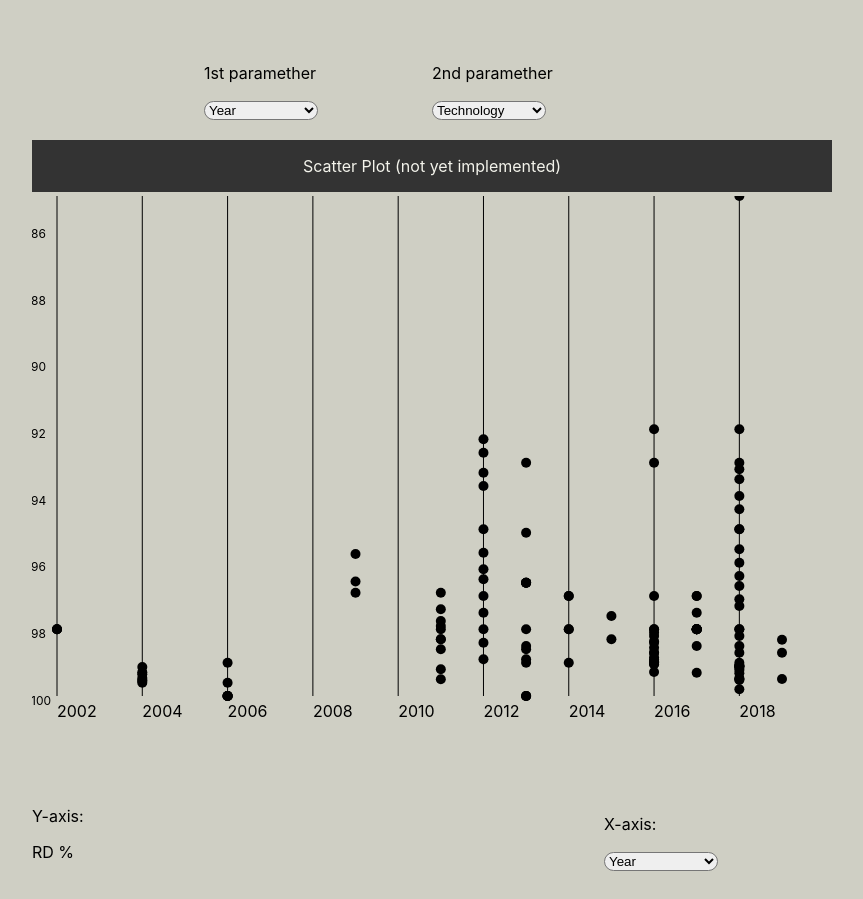
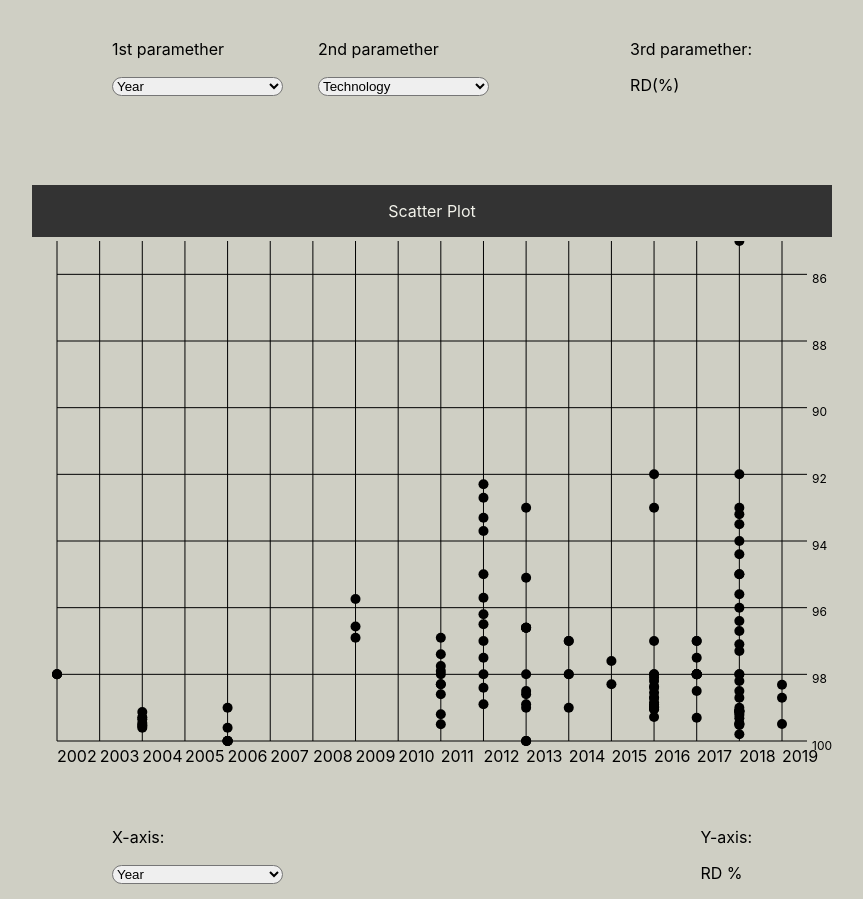
Before and after one commit to bearkillerPT/IV, a React (Create React App) app in the folder technical_ceramics/: page / in a window 1280 px wide. Shown: the part 1115-2014 px from the top of the page, without its empty margins (208-1071 px from the left). Built offline with nearby package versions, Linux system fonts and the light colour scheme.

Commit message:
rd always on right side and better looking ui

```diff
--- a/technical_ceramics/package.json
+++ b/technical_ceramics/package.json
@@ -8,6 +8,7 @@
     "@testing-library/user-event": "^12.1.10",
     "chroma-js": "^2.1.2",
     "d3": "^7.2.1",
+    "d3-boxplot": "^1.0.0",
     "d3-sankey": "^0.12.3",
     "json": "^11.0.0",
     "react": "^17.0.2",
--- a/technical_ceramics/src/App.css
+++ b/technical_ceramics/src/App.css
@@ -1,10 +1,4 @@
 
-.SankeyGraph{
-  display: flex;
-  align-items: center;
-  flex-direction: column;
-  justify-content: center;
-}
 .SankeyGraph{
   display: flex;
   align-items: center;
@@ -28,22 +22,27 @@
   font-size: 2vh;
   color: #f3f3eb;
 }
-.GraphControlls{
-  display: flex;
-  justify-content: space-between;
-  align-items: center;
-  padding-bottom: 2vh;
+#sankey1{
+  position: absolute;
+  left: 25%;
+}
+#sankey2{
+  position: relative;
+}
+#sankey3{
+  position: absolute;
+  right: 25%;
 }
 .ParamSelect{
   flex:1;
-  max-width: 50%;
+  max-width: 75%;
   border-radius: 2vh;
 }
 .Graph{
   flex:1;
   max-width: 800;
   justify-content: center;
-  padding-bottom: 5vh;
+  padding-bottom: 2vh;
 }
 .GraphHeader{
   display: flex;
@@ -59,3 +58,19 @@
   font-size: 2vh;
   color: #f3f3eb;
 }
+.GraphControlls{
+  display: flex;
+  justify-content: space-between;
+  padding-bottom: 10%;
+}
+
+#scatterX{
+  position: absolute;
+  left: 25%;
+}
+
+#scatterY{
+
+  position: absolute;
+  right: 25%;
+}
--- a/technical_ceramics/src/App.js
+++ b/technical_ceramics/src/App.js
@@ -2,6 +2,7 @@ import logo from './logo.svg';
 import './App.css';
 import { useState, useEffect } from 'react'
 import * as d3 from "d3";
+import * as d3_box from 'd3-boxplot'
 import { sankey, sankeyLinkHorizontal } from 'd3-sankey'
 import data from './data.json'
 import chroma from "chroma-js";
@@ -38,6 +39,7 @@ const margin = {
 
 
 function App() {
+  const [box, setBox] = useState("Year")
   const [scatter, setScatter] = useState("Year")
   const [sankey1, setSakey1] = useState("Year")
   const [sankey2, setSakey2] = useState("Technology")
@@ -46,8 +48,47 @@ function App() {
     setDataGraph(generateGraph([sankey1, sankey2], "RD (%)"))
   }, [sankey1, sankey2])
   const max_width = (width > 800 ? 800 : width)
-  const max_height = height > 500 ? 500: height
+  const max_height = height > 500 ? 500 : height
   if (dataGraph) {
+    //let boxStats = generateStats("Year", "RD (%)")
+    //var box_x = d3.scaleLinear().domain([minI, maxI]).range([height, 0]);
+    //const svg = d3
+    //  .select("#boxplot")
+    //  .attr("width", max_width + margin.left + margin.right)
+    //  .attr("height", max_height + margin.top + margin.bottom)
+    //  .append("g")
+    //  .attr("transform", "translate(" + margin.left + "," + margin.top + ")");
+    //  svg
+    //  .append("line")
+    //  .attr("y1", max_height/2)
+    //  .attr("y2", max_height/2)
+    //  .attr("x1", box_x(boxStats["2002"].min))
+    //  .attr("x2", box_x(boxStats["2002"].max))
+    //  .attr("stroke", "#1C3978");
+    //// Show the box
+    //svg
+    //  .append("rect")
+    //  .attr("y", max_width / 2)
+    //  .attr("x", box_x(boxStats["2002"].q3))
+    //  .attr("width", box_x(boxStats["2002"].q1) - box_x(boxStats["2002"].q3))
+    //  .attr("height", width)
+    //  .attr("stroke", "#1C3978")
+    //  .style("fill", "#fff");
+    //svg
+    //  .selectAll("toto")
+    //  .data([boxStats["2002"].min, boxStats["2002"].median, boxStats["2002"].max])
+    //  .enter()
+    //  .append("line")
+    //  .attr("y1", max_width / 2)
+    //  .attr("y2", max_width / 2)
+    //  .attr("x1", function (d) {
+    //    return box_x(d);
+    //  })
+    //  .attr("x2", function (d) {
+    //    return box_x(d);
+    //  })
+    //  .attr("stroke", "#1C3978");
+    //
     const layout = sankey()(dataGraph)
     const color = chroma.scale("Set3").classes(dataGraph.nodes.length);
     const colorScale = d3.scaleLinear()
@@ -57,7 +98,7 @@ function App() {
       .nodeWidth(15)
       .nodePadding(10)
       .extent([[1, 1], [max_width - 1, height - 5]])
-      .nodeSort((a,b)=>{console.log(a,b); if(a.name==b.name)return 0; else if(a.name<b.name) return 1; else return -1})(dataGraph);
+      .nodeSort((a, b) => { if (a.name == b.name) return 0; else if (a.name < b.name) return 1; else return -1 })(dataGraph);
     const xScale = d3.scaleLinear()
       .domain(d3.extent(data, d => { if (Number(d[scatter])) return Number(d[scatter]) }))
       .range([25, max_width - 50]);
@@ -104,7 +145,7 @@ function App() {
           </div>
 
           <div className="GraphControlls">
-            <div>
+            <div id='sankey1'>
               <p>1st paramether</p>
               <select value={sankey1} className="ParamSelect" onChange={key => { setSakey1(key.currentTarget.value) }}>
                 {Object.keys(data[0]).map((key, i) => {
@@ -114,7 +155,7 @@ function App() {
                 }
               </select>
             </div>
-            <div>
+            <div id='sankey2'>
               <p>2nd paramether</p>
               <select value={sankey2} className="ParamSelect" onChange={key => { setSakey2(key.currentTarget.value) }}>
                 {Object.keys(data[0]).map((key, i) => {
@@ -124,18 +165,24 @@ function App() {
                 }
               </select>
             </div>
+
+            <div id='sankey3'>
+              <p>3rd paramether:</p>
+              <p>RD(%)</p>
+            </div>
+
           </div>
         </div>
         <div className="ScatterGraph">
 
           <div className="GraphHeader">
-            <p className="GraphTitle">Scatter Plot (not yet implemented)</p>
+            <p className="GraphTitle">Scatter Plot</p>
           </div>
           <div id="scatter" className='Graph' >
             <svg width={max_width} height={max_height + 50} >
               <g >
 
-                <AxisLeft yScale={yScale} />
+                <AxisLeft yScale={yScale} width={max_width - 10} />
                 <AxisBottom xScale={xScale} height={max_height} />
                 <g >
                   {data.map((circle, i) => {
@@ -157,11 +204,7 @@ function App() {
             </svg>
           </div>
           <div className="GraphControlls">
-            <div className="ParamSelect">
-              <p>Y-axis:</p>
-              <p>RD  %</p>
-            </div>
-            <div>
+            <div id="scatterX">
               <p>X-axis:</p>
               <select value={scatter} className="ParamSelect" onChange={key => { setScatter(key.currentTarget.value) }}>
                 {Object.keys(data[0]).map((key, i) => {
@@ -171,7 +214,15 @@ function App() {
                 }
               </select>
             </div>
+
+            <div id="scatterY" className="ParamSelect">
+              <p>Y-axis:</p>
+              <p>RD  %</p>
+            </div>
           </div>
+        </div>
+        <div className="ScatterGraph">
+
         </div>
       </div>
     );
@@ -180,6 +231,32 @@ function App() {
   else {
     return (<div></div>);
   }
+}
+
+const generateStats = (input_var, output_var) => {
+  let res = {}
+  for (let node of data) {
+    if (Number(node[output_var])) {
+      let out_val = Number(node[output_var])
+      if (node[input_var] in res)
+        res[node[input_var]].push(out_val)
+      else {
+        res[node[input_var]] = [out_val]
+      }
+    }
+  }
+  for (let key in res) {
+    res[key].sort((a, b) => a - b);
+  }
+  let stats = {}
+  for (let key in res) {
+    stats[key] = {
+      min: res[key][0],
+      max: res[key][res[key].length - 1],
+
+    }
+  }
+  return res
 }
 
 //"RD (%)" will be divided into 10 categories: 90, 91, .. 99
@@ -234,7 +311,7 @@ const generateGraph = (sankeyNodes, output_var) => {
 }
 
 function AxisLeft({ yScale, width }) {
-  const textPadding = -1
+  const textPadding = width - 10
 
   const axis = yScale.ticks(10).map((d, i) => (
     <g key={i} className="y-tick">
@@ -242,8 +319,8 @@ function AxisLeft({ yScale, width }) {
         style={{ stroke: "black" }}
         y1={yScale(d)}
         y2={yScale(d)}
-        x1={0}
-        x2={width}
+        x1={25}
+        x2={width - 15}
       />
       <text
         style={{ fontSize: 12 }}
@@ -260,7 +337,7 @@ function AxisLeft({ yScale, width }) {
 function AxisBottom({ xScale, height }) {
   const textPadding = 10;
 
-  const axis = xScale.ticks(10).map((d, i) => (
+  const axis = xScale.ticks(20).map((d, i) => (
     <g className="x-tick" key={i}>
       <line
         style={{ stroke: "black" }}
```
Also changed, not shown: 2 other files (tests, documents, lock files or other folders).
